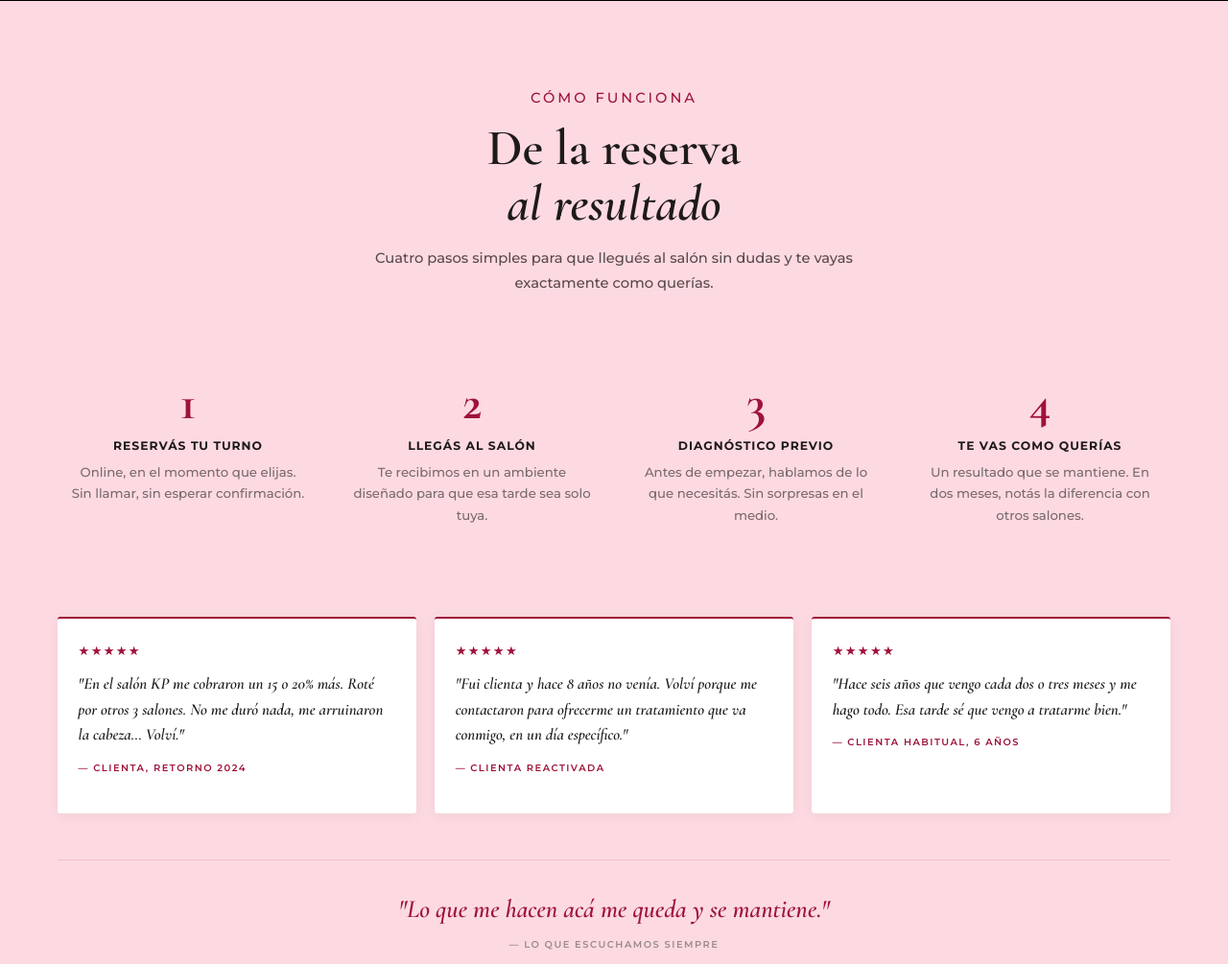
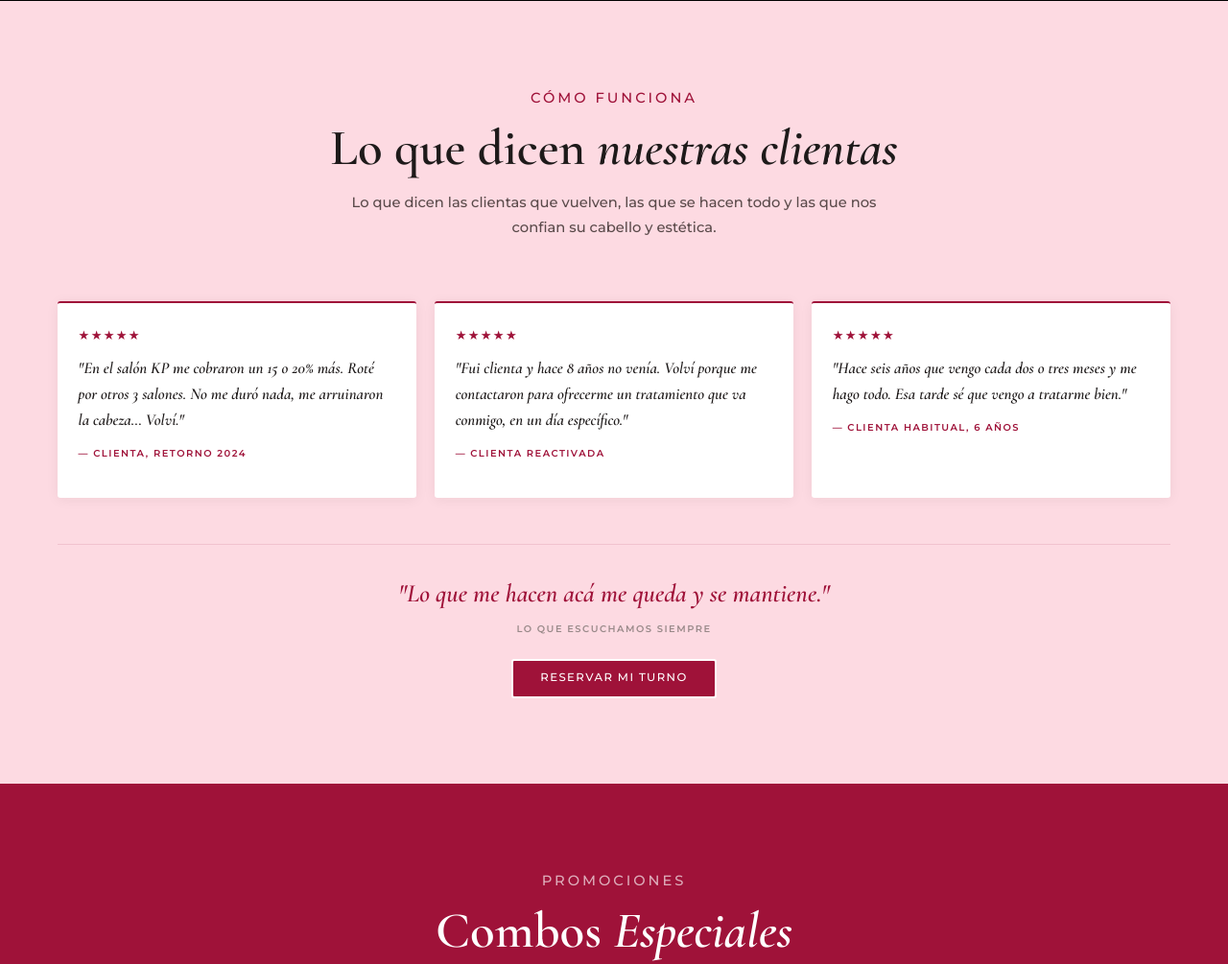
Before and after one commit to jAComunicacion/karina-color-estilo, a website: page index.html in a window 1280 px wide. Shown: the part 3180-4185 px from the top of the page at 96% size. Drawn offline with nearby package versions, Linux system fonts and the light colour scheme.

Commit message:
Actualizaci├│n

```diff
--- a/index.html
+++ b/index.html
@@ -385,14 +385,13 @@
       <div class="section-header section-header--center">
         <span class="section-label">Cómo funciona</span>
         <h2 id="funciona-titulo" class="kp-h2">
-          De la reserva<br><em>al resultado</em>
+          Lo que dicen<em> nuestras clientas</em>
         </h2>
         <p class="section-desc" style="margin:1rem auto 0">
-          Cuatro pasos simples para que llegués al salón sin dudas y te vayas exactamente como querías.
-        </p>
+          Lo que dicen las clientas que vuelven, las que se hacen todo y las que nos confian su cabello y estética. </p>
       </div>
 
-      <div class="steps-grid">
+      <!--<div class="steps-grid">
         <div class="step reveal">
           <span class="step-num" aria-hidden="true">1</span>
           <h3 class="step-title">Reservás tu turno</h3>
@@ -413,7 +412,7 @@
           <h3 class="step-title">Te vas como querías</h3>
           <p class="step-desc">Un resultado que se mantiene. En dos meses, notás la diferencia con otros salones.</p>
         </div>
-      </div>
+      </div>-->
 
       <div class="testimonios-grid">
         <div class="testimonio reveal">
@@ -439,7 +438,7 @@
       <div class="steps-cta reveal">
         <blockquote class="steps-quote">
           "Lo que me hacen acá me queda y se mantiene."
-          <cite>— Lo que escuchamos siempre</cite>
+          <cite> Lo que escuchamos siempre</cite>
         </blockquote>
         <a href="reservar.html" class="btn-kp-primary">Reservar mi turno</a>
       </div>
```
